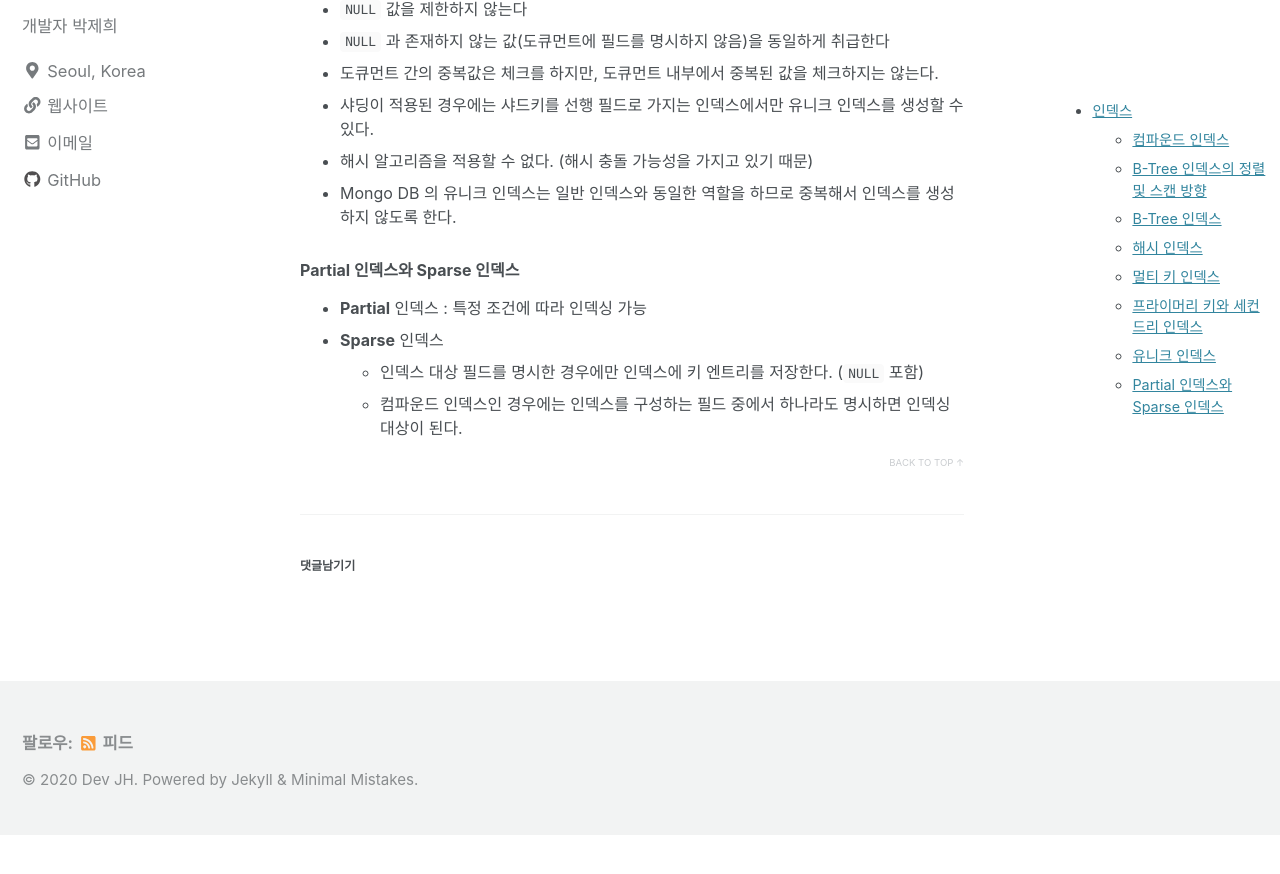
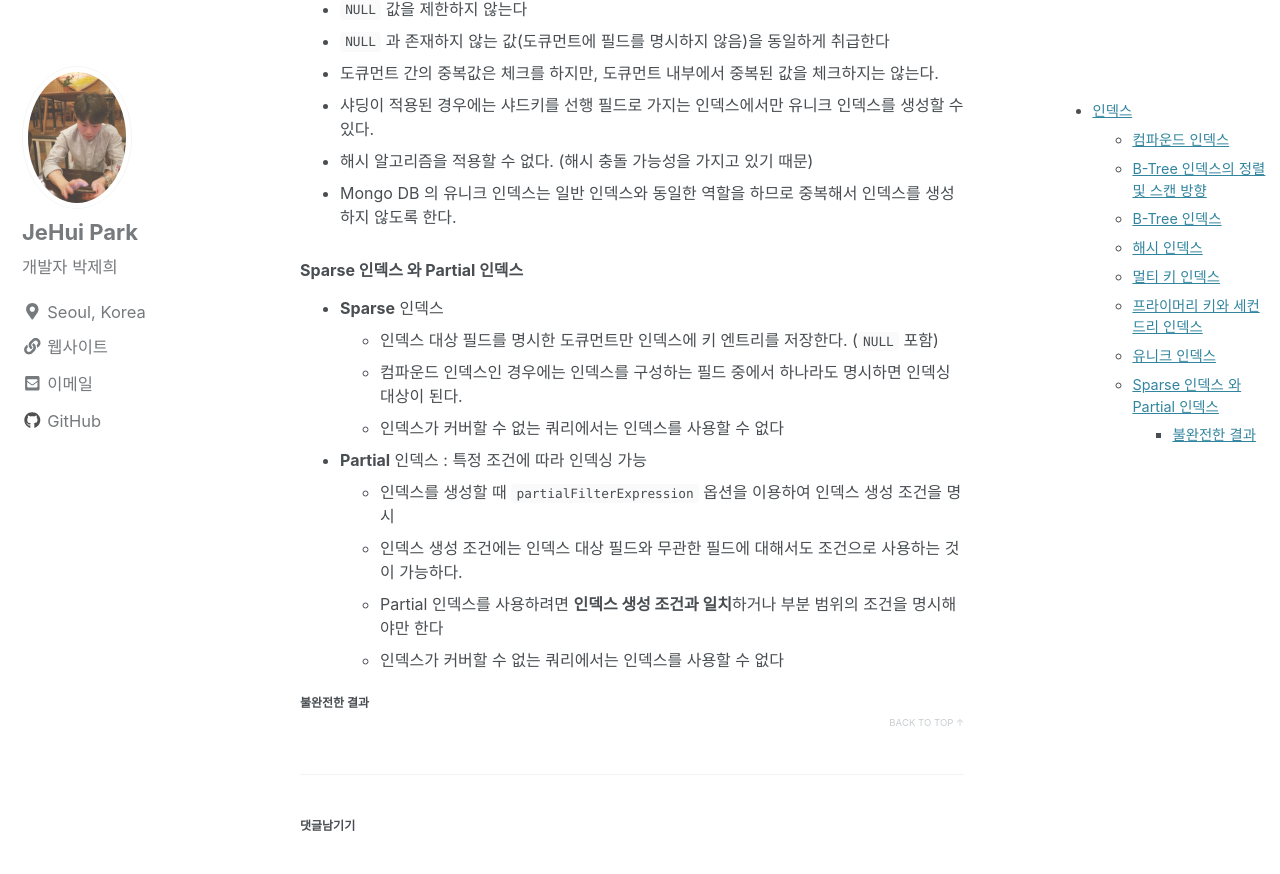
Before and after one commit to JeHuiPark/JeHuiPark.github.io, a Jekyll site: the page built from _posts/2020-08-16-mongo-study.md, in a window 1280 px wide and 900 px high, scrolled down 3519 px. Shown: the top 874 px of the window. Built offline with Jekyll 4.4.1, drawn with Linux system fonts in a browser that asks for light colours; nearby versions of some CDN libraries; comment, search, counter and statistics services are not loaded; before the commit the page ends 4355 px from its top, so only the background shows below that.

Commit message:
Update 2020-08-16-mongo-study.md

```diff
--- a/_posts/2020-08-16-mongo-study.md
+++ b/_posts/2020-08-16-mongo-study.md
@@ -121,8 +121,15 @@
 - 해시 알고리즘을 적용할 수 없다. (해시 충돌 가능성을 가지고 있기 때문)
 - Mongo DB 의 유니크 인덱스는 일반 인덱스와 동일한 역할을 하므로 중복해서 인덱스를 생성하지 않도록 한다.
 
-### Partial 인덱스와 Sparse 인덱스
+### Sparse 인덱스 와 Partial 인덱스
+- **Sparse** 인덱스
+    - 인덱스 대상 필드를 명시한 도큐먼트만 인덱스에 키 엔트리를 저장한다. (`NULL` 포함)
+    - 컴파운드 인덱스인 경우에는 인덱스를 구성하는 필드 중에서 하나라도 명시하면 인덱싱 대상이 된다.
+    - 인덱스가 커버할 수 없는 쿼리에서는 인덱스를 사용할 수 없다
 - **Partial** 인덱스 : 특정 조건에 따라 인덱싱 가능
-- **Sparse** 인덱스
-    - 인덱스 대상 필드를 명시한 경우에만 인덱스에 키 엔트리를 저장한다. (`NULL` 포함)
-    - 컴파운드 인덱스인 경우에는 인덱스를 구성하는 필드 중에서 하나라도 명시하면 인덱싱 대상이 된다.
+    - 인덱스를 생성할 때 `partialFilterExpression` 옵션을 이용하여 인덱스 생성 조건을 명시
+    - 인덱스 생성 조건에는 인덱스 대상 필드와 무관한 필드에 대해서도 조건으로 사용하는 것이 가능하다.
+    - Partial 인덱스를 사용하려면 **인덱스 생성 조건과 일치**하거나 부분 범위의 조건을 명시해야만 한다
+    - 인덱스가 커버할 수 없는 쿼리에서는 인덱스를 사용할 수 없다
+
+#### 불완전한 결과
```
